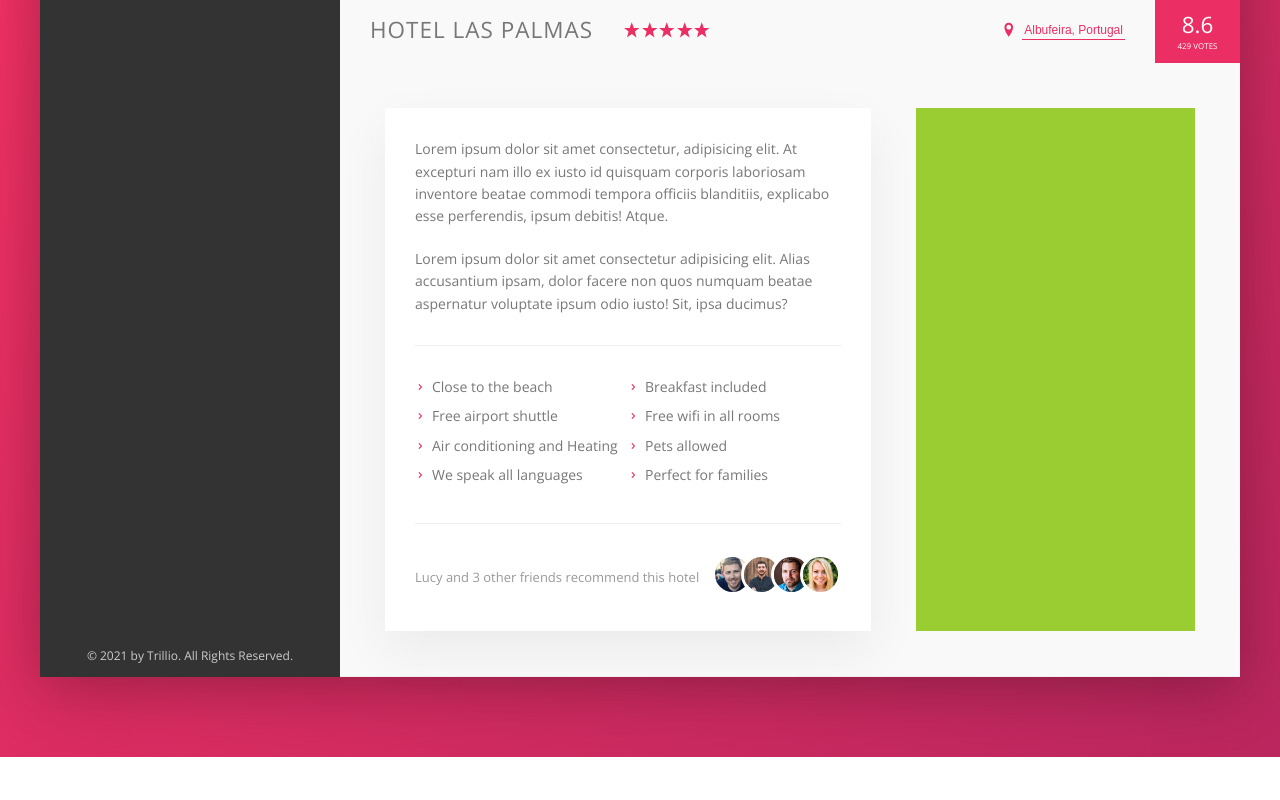
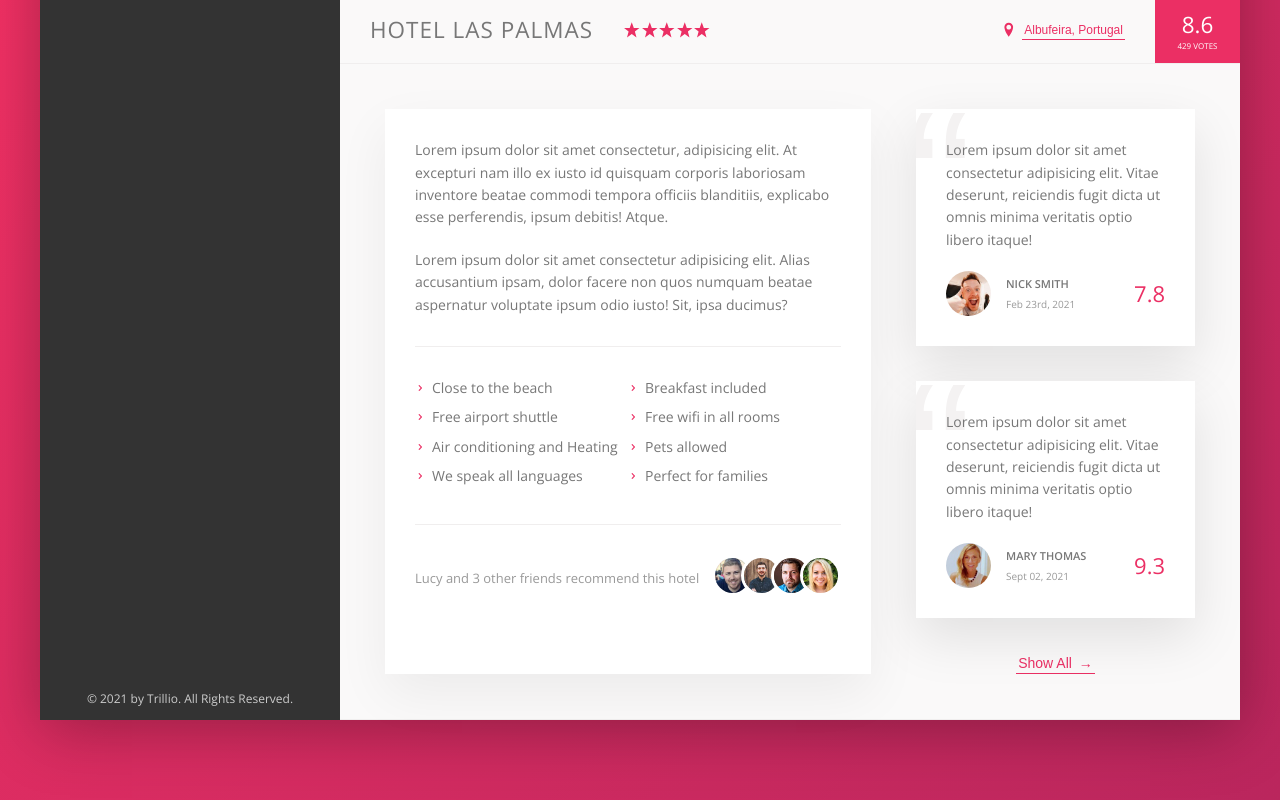
Before and after one commit to SP7TECH-zz/trillio, a website: page index.html in a window 1280 px wide. Shown: the part 505-1305 px from the top of the page. Before the commit the page ends 1262 px from the top, so only its background shows below. Drawn offline with nearby package versions, Linux system fonts and the light colour scheme.

Commit message:
Add review section

```diff
--- a/index.html
+++ b/index.html
@@ -168,9 +168,37 @@
                             </div>
                         </div>
                     </div>
-                    <div class="user-reviews">
+                    <figure class="user-reviews">
+                        <figure class="review">
+                            <blockquote class="review__text">Lorem ipsum dolor sit amet consectetur adipisicing elit.
+                                Vitae deserunt,
+                                reiciendis fugit dicta ut omnis minima veritatis optio libero itaque!</blockquote>
+                            <figcaption class="review__user">
+                                <img src="img/user-1.jpg" alt="" class="review__photo">
+                                <div class="review__user-box">
+                                    <p class="review__user-name">Nick Smith</p>
+                                    <p class="review__user-date">Feb 23rd, 2021</p>
+                                </div>
+                                <div class="review__rating">7.8</div>
+                            </figcaption>
+                        </figure>
 
-                    </div>
+                        <figure class="review">
+                            <blockquote class="review__text">Lorem ipsum dolor sit amet consectetur adipisicing elit.
+                                Vitae deserunt,
+                                reiciendis fugit dicta ut omnis minima veritatis optio libero itaque!</blockquote>
+                            <figcaption class="review__user">
+                                <img src="img/user-2.jpg" alt="" class="review__photo">
+                                <div class="review__user-box">
+                                    <p class="review__user-name">Mary Thomas</p>
+                                    <p class="review__user-date">Sept 02, 2021</p>
+                                </div>
+                                <div class="review__rating">9.3</div>
+                            </figcaption>
+                        </figure>
+
+                        <button class="btn-inline">Show All <span>&rarr;</span></button>
+                    </figure>
                 </div>
             </main>
         </div>
--- a/sass/_components.scss
+++ b/sass/_components.scss
@@ -196,7 +196,7 @@
 .overview {
     display: flex;
     align-items: center;
-    border-bottom: 1px solid var(--line);
+    border-bottom: var(--line);
 
     &__heading {
         font-size: 2.25rem;
@@ -266,8 +266,17 @@
     cursor: pointer;
     transition: all .2s;
 
+    & span {
+        margin-left: 3px;
+        transition: margin-left .2s;
+    }
+
     &:hover {
         color: var(--color-grey-dark-1);
+
+        span {
+            margin-left: 8px;
+        }
     }
 
     &:focus {
@@ -343,8 +352,6 @@
         margin-right: auto;
     }
 
-    &__friends {}
-
     &__photo {
         box-sizing: content-box;
         height: 3.5rem;
@@ -357,3 +364,64 @@
         }
     }
 }
+
+.review {
+    background-color: #fff;
+    box-shadow: 0 2rem 5rem rgba(0, 0, 0, 0.1);
+    padding: 3rem;
+    margin-bottom: 3.5rem;
+    position: relative;
+    overflow: hidden;
+
+    &__text {
+        margin-bottom: 2rem;
+        z-index: 10;
+        position: relative;
+    }
+
+    &__user {
+        display: flex;
+        align-items: center;
+    }
+
+    &__photo {
+        height: 4.5rem;
+        width: 4.5rem;
+        border-radius: 50%;
+        margin-right: 1.5rem;
+    }
+
+    &__user-box {
+        margin-right: auto;
+    }
+
+    &__user-name {
+        font-size: 1.1rem;
+        font-weight: 600;
+        text-transform: uppercase;
+        margin-bottom: .4rem;
+    }
+
+    &__user-date {
+        font-size: 1rem;
+        color: var(--color-grey-dark-3);
+    }
+
+    &__rating {
+        color: var(--color-primary);
+        font-size: 2.2rem;
+        font-weight: 300;
+    }
+
+    &::before {
+        content: "\201C";
+        color: var(--color-grey-light-2);
+        position: absolute;
+        top: -2.75rem;
+        left: -1rem;
+        font-family: sans-serif;
+        font-size: 20rem;
+        line-height: 1;
+        z-index: 1;
+    }
+}
--- a/sass/_layout.scss
+++ b/sass/_layout.scss
@@ -37,6 +37,7 @@
 
 .detail {
     background: var(--color-grey-light-1);
+    font-size: 1.4rem;
     display: flex;
     padding: 4.5rem;
     border-bottom: var(--line);
@@ -52,6 +53,9 @@
 }
 
 .user-reviews {
-    background: yellowgreen;
     flex: 1;
+
+    display: flex;
+    flex-direction: column;
+    align-items: center;
 }
```
Also changed, not shown: css/style.css.
